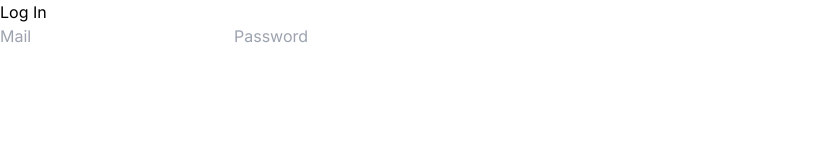
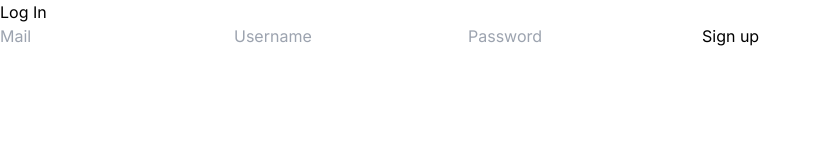
Before and after one commit to 2gooNo/Food-Recipe, a Next.js app in the folder Front-end/: page /LogInPage in a window 1280 px wide. Shown: the top 160 px of the page, without its empty margins (0-821 px from the left). Built offline with nearby package versions, Linux system fonts and the light colour scheme.

Commit message:
login by margad

```diff
--- a/Front-end/src/app/LogInPage/page.js
+++ b/Front-end/src/app/LogInPage/page.js
@@ -1,11 +1,65 @@
-export default function LogInPage(){
-    return(
-        <div>
-        <div>
-            <h1>Log In</h1>
-            <input placeholder="Mail"/>
-            <input placeholder="Password"/>
-        </div>
-        </div>
-    )
+"use client";
+import { useState, useEffect } from "react";
+import { useRouter } from "next/navigation";
+import axios from "axios";
+export default function LogInPage() {
+  const [LogInData, setLogInData] = useState({});
+  const [isGood, setIsGood] = useState(true);
+  const router = useRouter();
+
+  const handleLogIn = async () => {
+    const data = await axios
+      .post(`http://localhost:8000/logIn`, {
+        email: LogInData.email,
+        password: LogInData.password,
+        userName: LogInData.userName,
+      })
+      .catch((error) => setIsGood(false));
+    if (isGood == true) {
+      router.push("../HomePage");
+    } else {
+      alert("Email is not found");
+    }
+
+    console.log(data);
+  };
+
+  return (
+    <div>
+      <div>
+        <h1>Log In</h1>
+        <input
+          type="text"
+          id="emailInput"
+          name="emailInput"
+          value={LogInData.email}
+          onChange={(e) =>
+            setLogInData((prev) => ({ ...prev, email: e.target.value }))
+          }
+          placeholder="Mail"
+        />
+        <input
+          type="text"
+          id="usernameInput"
+          name="usernameInput"
+          value={LogInData.userName}
+          onChange={(e) =>
+            setLogInData((prev) => ({ ...prev, userName: e.target.value }))
+          }
+          placeholder="Username"
+        />
+        <input
+          type="password"
+          id="passwordInput"
+          name="passwordInput"
+          value={LogInData.password}
+          onChange={(e) =>
+            setLogInData((prev) => ({ ...prev, password: e.target.value }))
+          }
+          placeholder="Password"
+        />
+        <button onClick={handleLogIn}>Sign up</button>
+      </div>
+    </div>
+  );
 }
```
